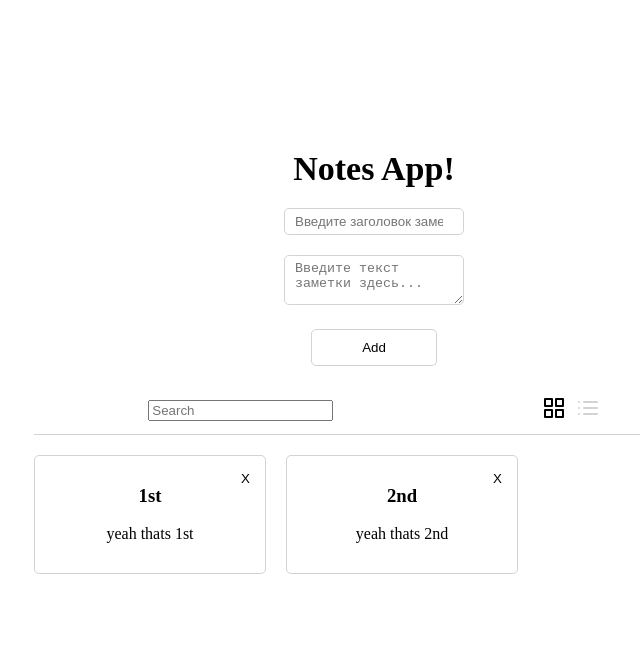
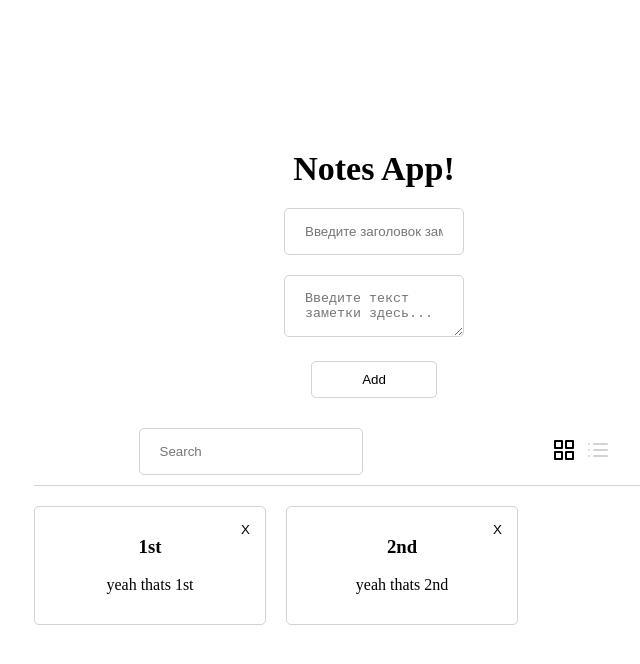
Before and after one commit to Iminrage/vue, a Vue app: page / in a window 1280 px wide. Shown: the top 664 px of the page, without its empty margins (266-906 px from the left). Built offline with nearby package versions, Linux system fonts and the light colour scheme.

Commit message:
change paddings + add icon

```diff
--- a/src/assets/scss/main.scss
+++ b/src/assets/scss/main.scss
@@ -11,7 +11,6 @@ html,
 body {
   padding: 0;
   margin: 0;
-  height: 100%;
 }
 .title {
   margin: 0;
@@ -51,7 +50,7 @@ body {
   display: inline-block;
   box-sizing: border-box;
   width: 100%;
-  padding: 5px 20px 5px 10px;
+  padding: 15px 20px 15px 20px;
   border-radius: 5px;
   border: 1px solid lightgray;
   outline: none;
@@ -157,7 +156,26 @@ body {
   margin-bottom: 20px;
   border-bottom: 1px solid lightgray;
 }
+.filters__input-wrapper {
+	position: relative;
+  &::after {
+    position: absolute;
+    content: "";
+    width: 24px;
+    height: 24px;
+    top: 50%;
+		right: 5px;
+		transform: translateY(-50%);
+    background: url(../img/search-icon.svg) 0 0 / cover no-repeat;
+  }
+}
 .filters__input {
+  display: inline-block;
+  box-sizing: border-box;
+  padding: 15px 25px 15px 20px;
+  border-radius: 5px;
+  border: 1px solid lightgray;
+  outline: none;
 }
 
 .filters__btn {
```
Lines whose indentation alone changed are shown as unchanged.
